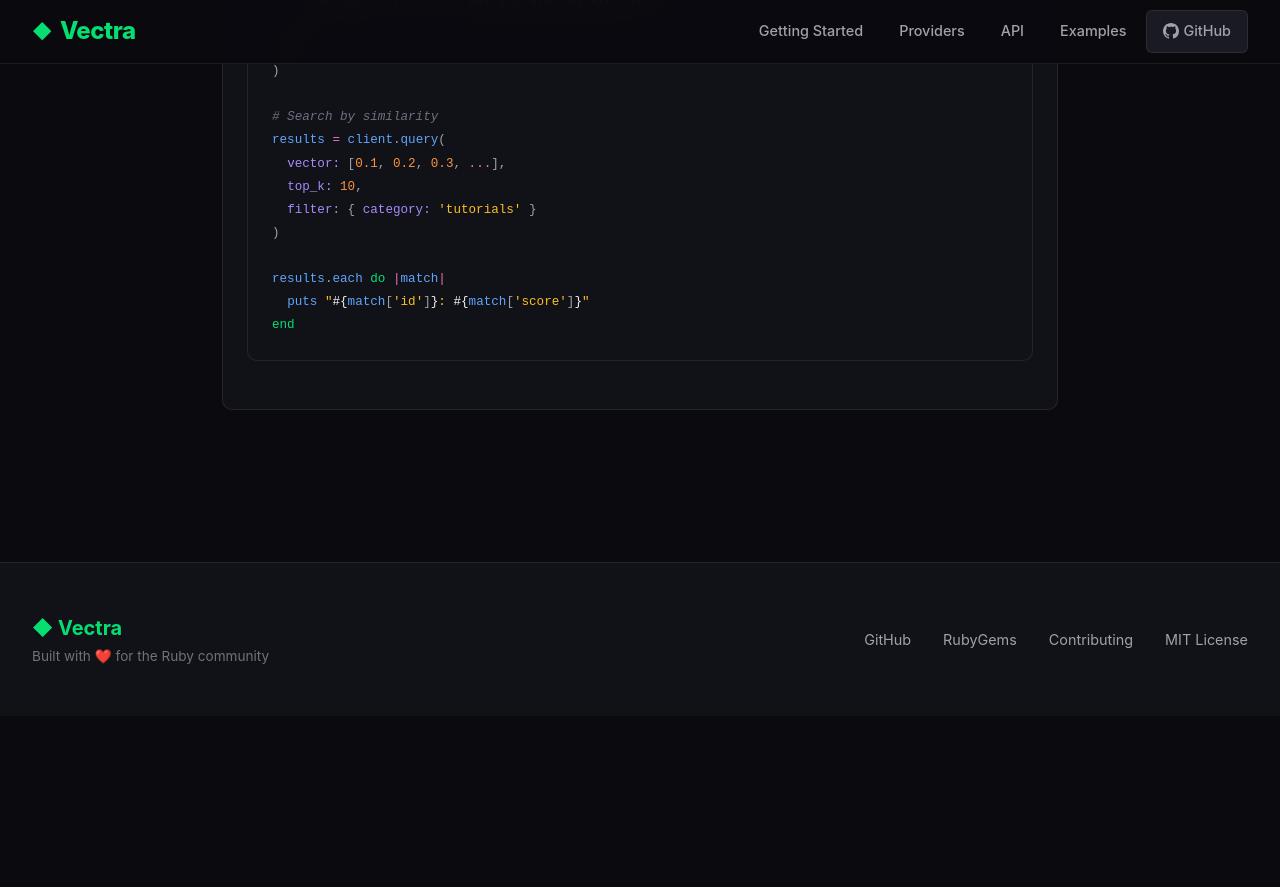
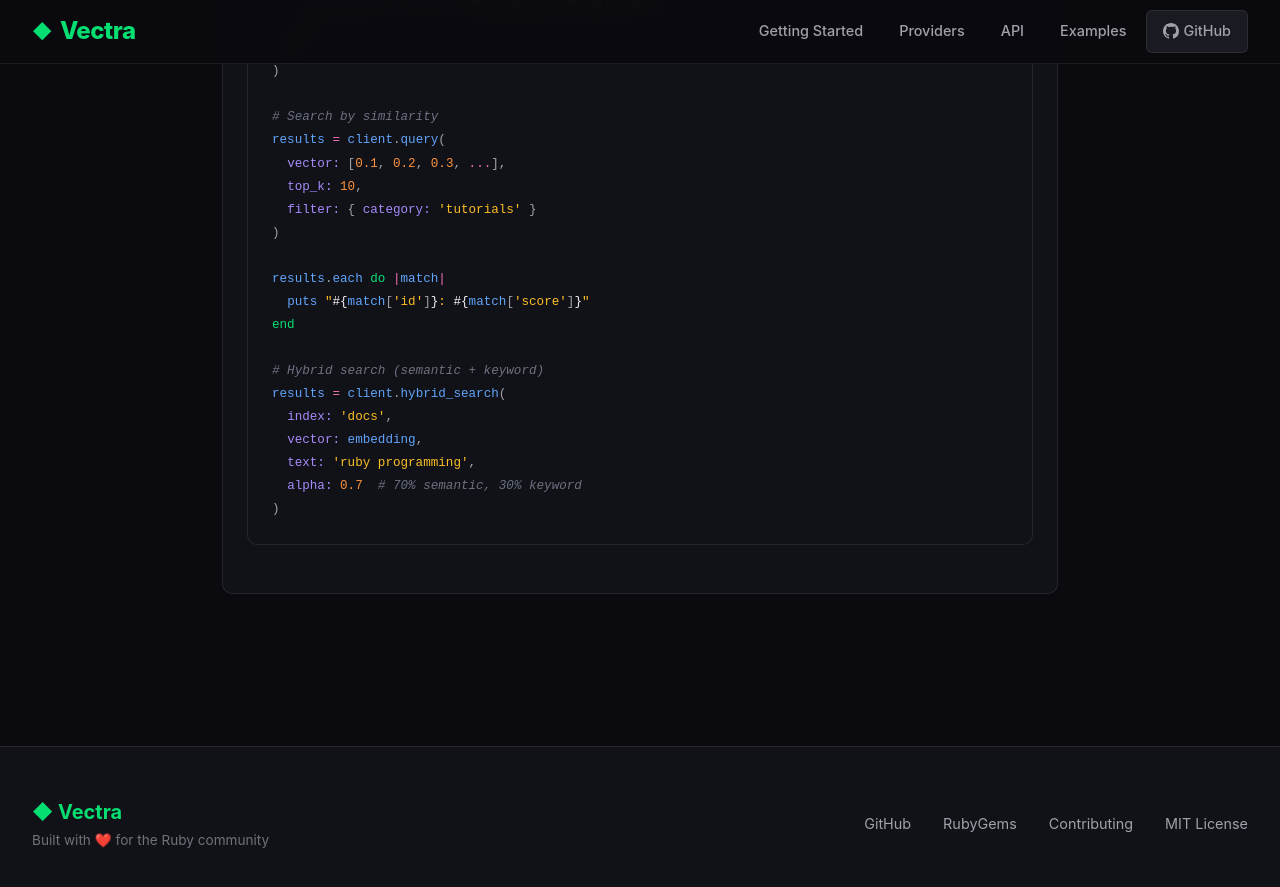
Before and after one commit to stokry/vectra, a Jekyll site: the page built from docs/index.md, in a window 1280 px wide and 900 px high, scrolled down 2626 px. Shown: the top 887 px of the window. Built offline with Jekyll 4.4.1, drawn with Linux system fonts in a browser that asks for light colours; before the commit the page ends 3342 px from its top, so only the background shows below that; some of the changed text lies outside the part shown.

Commit message:
Update docs for v0.4.0 and add hybrid search example
Bump version badge in the home layout to v0.4.0 with updated feature highlights. Add a code example for hybrid search (semantic + keyword) to the documentation index.

````diff
--- a/docs/_layouts/home.html
+++ b/docs/_layouts/home.html
@@ -35,7 +35,7 @@
   <!-- Hero Section -->
   <section class="tma-hero">
     <div class="tma-hero__container">
-      <span class="tma-hero__badge">v0.3.3 — Grafana Dashboard & Monitoring</span>
+      <span class="tma-hero__badge">v0.4.0 — Hybrid Search & Advanced Features</span>
       <h1 class="tma-hero__title">
         Vector Databases,<br>
         <span class="tma-hero__title-gradient">Unified for Ruby.</span>
--- a/docs/index.md
+++ b/docs/index.md
@@ -34,4 +34,12 @@ results = client.query(
 results.each do |match|
   puts "#{match['id']}: #{match['score']}"
 end
+
+# Hybrid search (semantic + keyword)
+results = client.hybrid_search(
+  index: 'docs',
+  vector: embedding,
+  text: 'ruby programming',
+  alpha: 0.7  # 70% semantic, 30% keyword
+)
 ```
````
